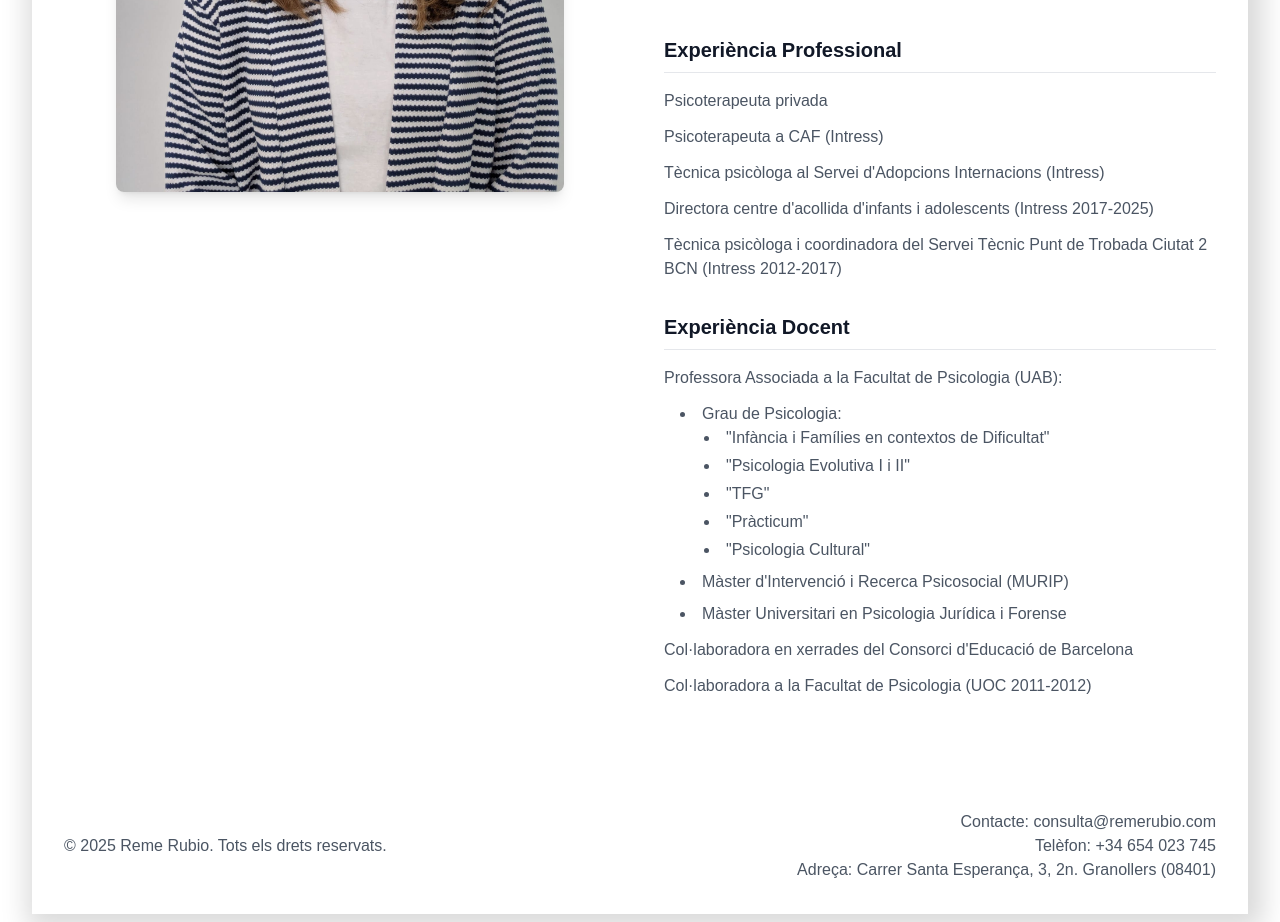
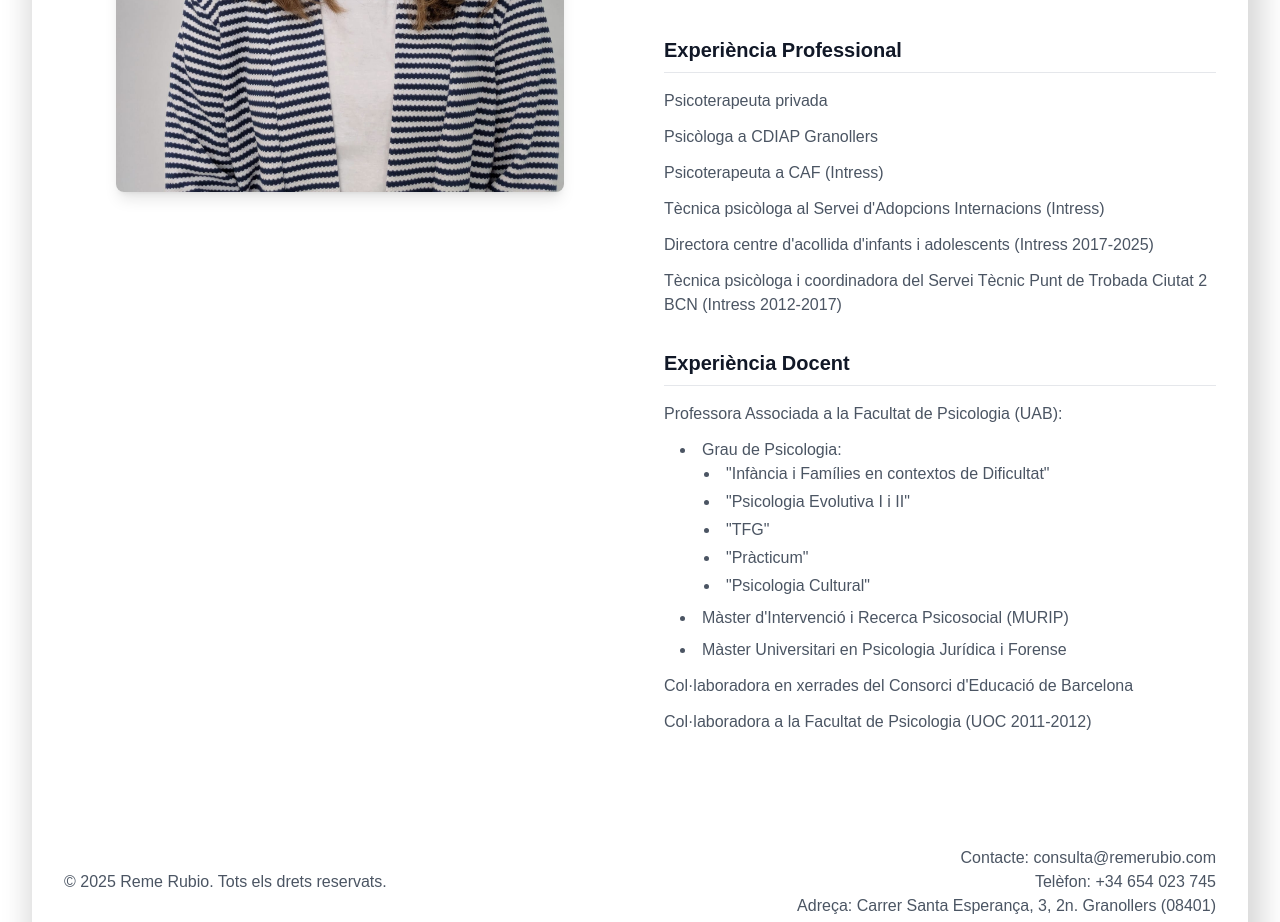
Before and after one commit to raulgimenez/webconsulta, a Next.js app: page /profile in a window 1280 px wide. Shown: the part 800-1722 px from the top of the page. Built offline with nearby package versions, Linux system fonts and the light colour scheme; a web font is replaced by a local one.

Commit message:
add profile experience in CDIAP

```diff
--- a/src/app/profile/page.js
+++ b/src/app/profile/page.js
@@ -75,6 +75,7 @@ export default function ProfessionalsPage() {
             </h3>
             <ul className="space-y-3 text-gray-600">
               <li>Psicoterapeuta privada</li>
+              <li>Psicòloga a CDIAP Granollers</li>
               <li>Psicoterapeuta a CAF (Intress)</li>
               <li>Tècnica psicòloga al Servei d'Adopcions Internacions (Intress)</li>
               <li>Directora centre d'acollida d'infants i adolescents (Intress 2017-2025)</li>
```
